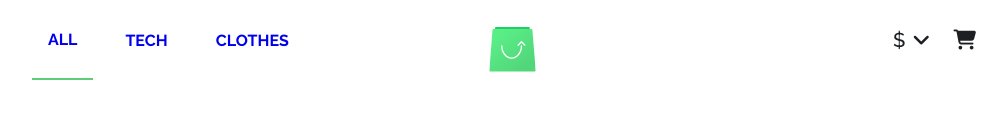
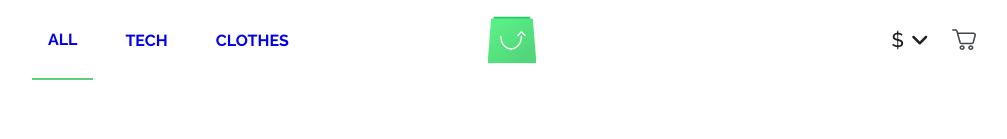
Before and after one commit to caio303/scandi-store, a React (Create React App) app: page /products/all in a window 1280 px wide. Shown: the top 139 px of the page, without its empty margins (128-1135 px from the left). Built offline with nearby package versions, Linux system fonts and the light colour scheme.

Commit message:
Created dynamical changes for Currency and Amounts

```diff
--- a/src/App.tsx
+++ b/src/App.tsx
@@ -7,7 +7,7 @@ import { CurrentCurrencyType } from './types';
 
 export function App() {
 
-    const [currentCurrency,setCurrentCurrency] = useState<CurrentCurrencyType>(0)
+    const [currentCurrency,setCurrentCurrency] = useState(0)
 
     return (
       <>
@@ -16,7 +16,7 @@ export function App() {
             <Route path="/cart"/>
             <Route path="/" element={<Navigate to="/products/all"/>} />
             <Route path="/products" element={<Navigate to="/products/all"/>} />
-            <Route path="/products/:slug" element={<CategoryPage/>}/>
+            <Route path="/products/:slug" element={<CategoryPage currentCurrency={currentCurrency} handleCurrencyChange={setCurrentCurrency}/>}/>
             <Route path="*" element={<Error404 />}/>
         </Routes>
         <GlobalStyle />
--- a/src/components/CategoryShowCase/index.tsx
+++ b/src/components/CategoryShowCase/index.tsx
@@ -1,10 +1,10 @@
-import { DataType } from '../../types/'
+import { CurrentCurrencyType, DataType } from '../../types/'
 import { CategoryShowCaseItem } from '../CategoryShowCaseItem'
 import { Container } from './styles'
 
 type ShowCaseProps = {
     currentCategory: string,
-    currentCurrency: 0 | 1 | 2 | 3 | 4,
+    currentCurrency: number,
     data: DataType | undefined,
     isLoading: boolean
 }
@@ -29,6 +29,7 @@ export const CategoryShowCase = (props: ShowCaseProps) => {
                             <CategoryShowCaseItem
                                 imageSrc={item.gallery[0]}
                                 productName={item.name}
+                                productId={item.id}
                                 productInStock={item.inStock}
                                 currencySymbol={item.prices[props.currentCurrency].currency.symbol}
                                 currencyAmount={item.prices[props.currentCurrency].amount}
--- a/src/components/CategoryShowCaseItem/index.tsx
+++ b/src/components/CategoryShowCaseItem/index.tsx
@@ -4,6 +4,7 @@ import { Container } from "./styles"
 type CategoryItemProps = {
     imageSrc: string,
     productName: string,
+    productId: string,
     productInStock: boolean,
     currencySymbol: string,
     currencyAmount: number
@@ -19,7 +20,7 @@ export const CategoryShowCaseItem = (props:CategoryItemProps) => {
             onMouseLeave={()=>setCartIcon(false)}
             >
             <div className="image-wrapper">
-                <img src={props.imageSrc}/>
+                <img src={props.imageSrc} alt={`${props.productId}'s Image`}/>
                 {!props.productInStock &&
                     <div className="stock">OUT OF STOCK</div>
                 }
--- /dev/null
+++ b/src/components/CurrencyModal/index.tsx
@@ -0,0 +1,28 @@
+import { Dispatch, SetStateAction, useEffect } from "react"
+import { CurrencyType, CurrentCurrencyType } from "../../types"
+import { Container } from "./styles"
+
+type CurrencyModalProps = {
+    allCurrencies: CurrencyType[] | undefined,
+    handleCurrentCurrencyChange: Dispatch<SetStateAction<number>>
+}
+
+export const CurrencyModal = (props: CurrencyModalProps) => {
+    return (
+        <Container id="currency-modal">
+            <ul>
+                {
+                    props.allCurrencies != undefined &&
+                    props.allCurrencies.map((item,index)=>{
+                        return  <li
+                                    key={index}
+                                    onClick={()=>props.handleCurrentCurrencyChange(index)}
+                                    >
+                                    {item.symbol} {item.label}
+                                </li>
+                    })
+                }
+            </ul>
+        </Container>
+    )
+}
--- /dev/null
+++ b/src/components/CurrencyModal/styles.ts
@@ -0,0 +1,23 @@
+import styled from "styled-components";
+
+export const Container = styled.div`
+    position: absolute;
+    top: 90%;
+    right: -1rem;
+    box-shadow: 0px 4px 35px rgba(168, 172, 176, 0.19);
+    width: auto;
+    height: auto;
+    z-index: 4;
+
+    ul {
+        list-style: none;
+        background: #fff;
+        font-size: 1.2rem;
+
+        li {
+            width: 6.5rem;
+            height: 3rem;
+            padding: .8rem .8rem;
+        }
+    }
+`
--- a/src/components/Header/index.tsx
+++ b/src/components/Header/index.tsx
@@ -1,9 +1,13 @@
-import { useState,useEffect } from "react"
+import { useState,useEffect,Dispatch,SetStateAction } from "react"
+import { CurrencyType, CurrentCurrencyType } from "../../types"
+import { CurrencyModal } from "../CurrencyModal"
 import { Container } from "./styles"
 
 type HeaderProps = {
+    allCurrencies: CurrencyType[] | undefined,
     currentCategory: string,
-    currentCurrency: 0 | 1 | 2 | 3 | 4
+    currentCurrency: number,
+    handleCurrencyChange: Dispatch<SetStateAction<number>>
 }
 
 export const Header = (props:HeaderProps) => {
@@ -26,6 +30,14 @@ export const Header = (props:HeaderProps) => {
         }
     },[])
 
+    const [isCurrModalOpen,setIsCurrModalOpen] = useState(false)
+
+    const toggleCurrencyModal = () => {
+        setIsCurrModalOpen(!isCurrModalOpen)
+    }
+
+    const symbol = props.allCurrencies? props.allCurrencies[props.currentCurrency].symbol : "$"
+
     return (
         <>
             <Container>
@@ -35,8 +47,18 @@ export const Header = (props:HeaderProps) => {
                     <div className={clothes}><a href="/products/clothes">CLOTHES</a></div>
                 </nav>
                 <nav id="currency-cart">
-                    <div>$<i className="fas fa-angle-down"></i></div>
-                    <div><i className="fas fa-shopping-cart"></i></div>
+                    <div
+                        onClick={toggleCurrencyModal}
+                    >
+                        {symbol}<i className={`fas fa-angle-down ${isCurrModalOpen? "rodar":''}`}></i>
+                        {isCurrModalOpen &&
+                            <CurrencyModal
+                                allCurrencies={props.allCurrencies}
+                                handleCurrentCurrencyChange={props.handleCurrencyChange}
+                                />
+                        }
+                    </div>
+                    <div><img src="/cart-black.svg" width={24} alt="Your Cart"/></div>
                 </nav>
             </Container>
         </>
--- a/src/components/Header/styles.ts
+++ b/src/components/Header/styles.ts
@@ -8,8 +8,8 @@ export const Container = styled.header`
     justify-content: space-between;
     padding: 0 10rem;
     background: url('/logo.svg');
-    background-size: 3.8rem;
-    background-position: center bottom;
+    background-size: 4rem;
+    background-position: center center;
     background-repeat: no-repeat;
 
     nav {
@@ -37,13 +37,26 @@ export const Container = styled.header`
                 position: absolute;
                 top: 50%;
                 left: 80%;
+                transition: transform .2s ease-out;
                 transform: translateY(-50%);
+
+                &.rodar {
+                    transform: translateY(-50%) rotate(180deg);
+                }
             }
         }
 
         &#currency-cart {
             font-size: 1.25rem;
             font-weight: 500;
+
+            div {
+                position: relative;
+            }
+
+            div#currency-modal {
+                position: absolute;
+            }
         }
     }
 `
--- a/src/pages/CategoryPage.tsx
+++ b/src/pages/CategoryPage.tsx
@@ -1,12 +1,18 @@
 import { consumeApi } from '../utils/consumeApi'
 import { useEffect, useState } from 'react'
+import { Dispatch,SetStateAction } from 'react'
 import { useParams } from 'react-router-dom'
 import { Navigate } from 'react-router'
 import { Header } from '../components/Header'
-import { DataType,PriceType } from '../types'
+import { CurrencyType,CurrentCurrencyType, DataType } from '../types'
 import { CategoryShowCase } from '../components/CategoryShowCase'
 
-export const CategoryPage = () => {
+type CategoryPageProps = {
+  currentCurrency: number,
+  handleCurrencyChange: Dispatch<SetStateAction<number>>
+}
+
+export const CategoryPage = (props:CategoryPageProps) => {
 
     const [data,setData] = useState<DataType>()
     const [loading,setLoading] = useState(false)
@@ -45,7 +51,7 @@ export const CategoryPage = () => {
         }
       }`
 
-      const [error,setError] = useState(false)
+    const [error,setError] = useState(false)
 
     useEffect(()=>{
       setLoading(true)
@@ -59,8 +65,14 @@ export const CategoryPage = () => {
       }catch(e) {
         console.warn(e)
       }
-      setTimeout(()=> setLoading(false) ,100)
+      setTimeout(()=> setLoading(false) ,50)
     },[])
+
+    let currencies: CurrencyType[] | undefined
+
+    currencies = data?.category.products[0].prices.map((item,index) => {
+      return item.currency
+    })
 
     if(error === true) return <Navigate to="/"/>
     else{
@@ -68,11 +80,13 @@ export const CategoryPage = () => {
           <>
             <Header
               currentCategory={params.slug??"all"}
-              currentCurrency={0}
+              allCurrencies={currencies}
+              currentCurrency={props.currentCurrency}
+              handleCurrencyChange={props.handleCurrencyChange}
               />
             <CategoryShowCase
               currentCategory={params.slug??"all"}
-              currentCurrency={0}
+              currentCurrency={props.currentCurrency}
               data={data}
               isLoading={loading}
               />
--- a/src/pages/Error404.tsx
+++ b/src/pages/Error404.tsx
@@ -1,14 +1,57 @@
+import { Link } from "react-router-dom"
+import styled from "styled-components"
 import { Header } from "../components/Header"
+
+const Container = styled.main`
+    width: 72rem;
+    height: 26rem;
+    position: absolute;
+    top: 45%;
+    left: 50%;
+    transform: translateY(-50%) translateX(-50%);
+    display: flex;
+    align-items: start;
+
+    img {
+        width: 24rem;
+        top: 0;
+    }
+
+    div#wrapper {
+        align-self: center;
+        height: 16rem;
+        display: flex;
+        flex-direction: column;
+        justify-content: space-evenly;
+
+        h2 {
+            font-weight: 400;
+            font-size: 2rem;
+        }
+
+        h1 {
+            font-size: 2.8rem;
+        }
+
+        a {
+            font-size: 1.8rem;
+            color: var(--active-green);
+            text-decoration: underline;
+        }
+    }
+`
 
 export const Error404 = () => {
     return (
-        <>
-            <Header currentCategory="all" currentCurrency={0}/>
-            <div style={{
-                textAlign: "center",
-                fontSize: "4rem",
-                marginTop: "12rem"
-            }}>Oops, this page doesn't exist</div>
-        </>
+        <Container>
+            <img src="/logo.svg" alt="Scandi Store Logo" />
+            <div id="wrapper">
+                <div>
+                    <h2>Scandi Store</h2>
+                    <h1>Oops, this page does not exist...</h1>
+                </div>
+                <Link to="/products/all">Check out our products!</Link>
+            </div>
+        </Container>
     )
 }
```
Also changed, not shown: src/types/index.ts (+13 -1 lines).
